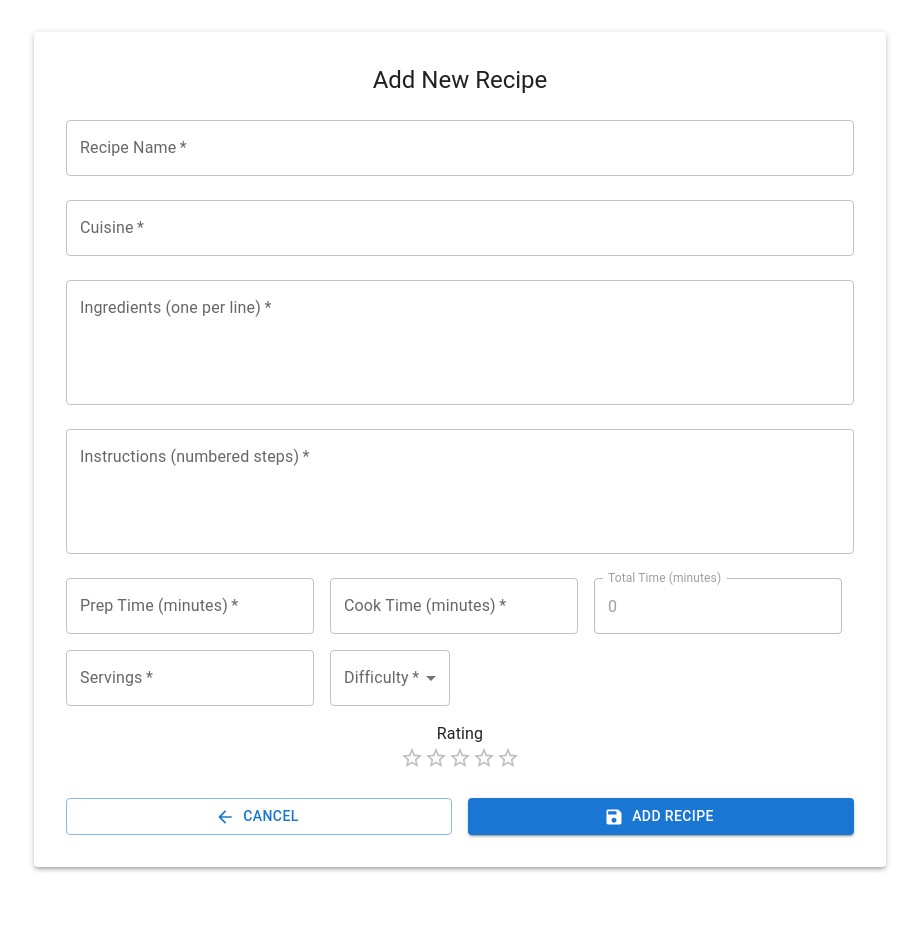
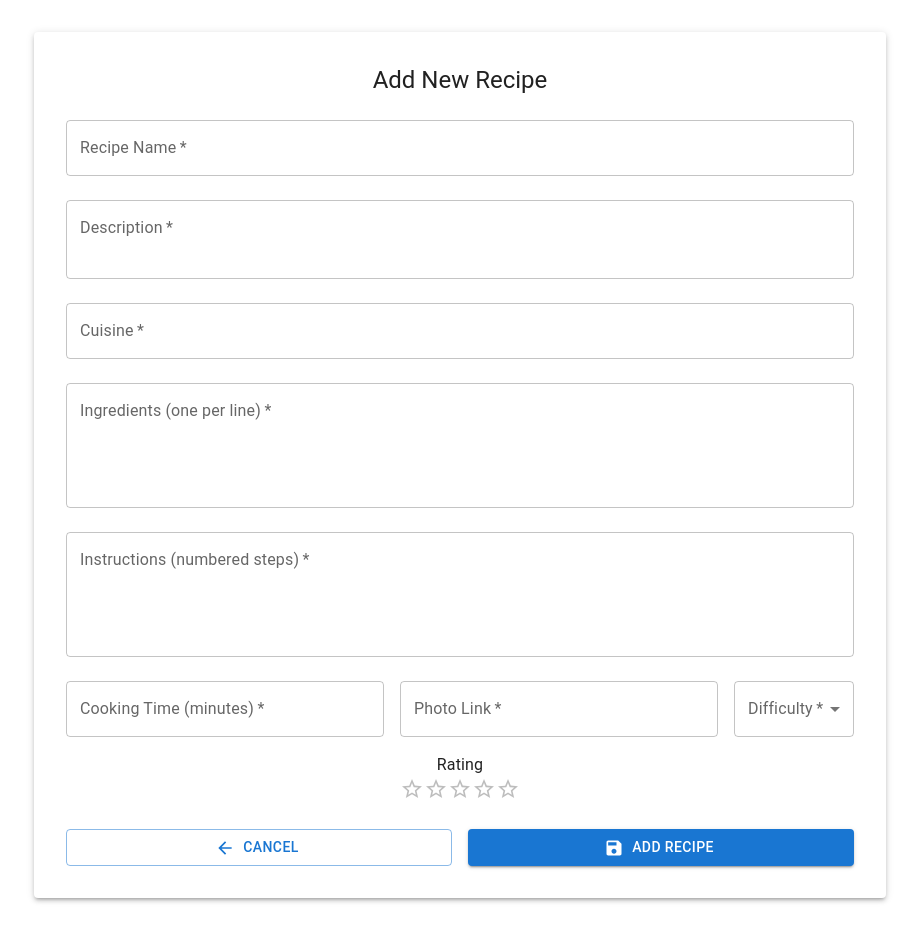
Before and after one commit to LaxmanRky/SecureAPIWithCRUDui, a React (Create React App) app in the folder client/: page /add in a window 1280 px wide. Shown: the whole page, without its empty margins (180-1099 px from the left). Before the commit the page ends 899 px from the top, so only its background shows below. Built offline with nearby package versions, Linux system fonts and the light colour scheme.

Commit message:
Updated AddEditRecipe form to match database schema

```diff
--- a/client/src/screens/AddEditRecipe.js
+++ b/client/src/screens/AddEditRecipe.js
@@ -16,7 +16,7 @@ import {
 import { ArrowBack, Save } from '@mui/icons-material';
 import axios from 'axios';
 
-const difficultyLevels = ['Easy', 'Medium', 'Hard', 'Expert'];
+const difficultyLevels = ['Easy', 'Medium', 'Hard'];
 
 const AddEditRecipe = () => {
   const { id } = useParams();
@@ -27,14 +27,13 @@ const AddEditRecipe = () => {
   const [formErrors, setFormErrors] = useState({});
   const [recipe, setRecipe] = useState({
     recipeName: '',
+    description: '',
+    ingredients: [],
+    instructions: [],
+    cookingTime: '',
+    difficulty: '',
     cuisine: '',
-    ingredients: '',
-    instructions: '',
-    prepTime: '',
-    cookTime: '',
-    totalTime: '',
-    servings: '',
-    difficulty: '',
+    photoLink: '',
     averageRating: 0,
   });
 
@@ -61,38 +60,34 @@ const AddEditRecipe = () => {
   const validateForm = () => {
     const errors = {};
     if (!recipe.recipeName) errors.recipeName = 'Recipe name is required';
+    if (!recipe.description) errors.description = 'Description is required';
+    if (!recipe.ingredients || recipe.ingredients.length === 0) errors.ingredients = 'At least one ingredient is required';
+    if (!recipe.cookingTime) errors.cookingTime = 'Cooking time is required';
+    if (!recipe.difficulty) errors.difficulty = 'Difficulty level is required';
     if (!recipe.cuisine) errors.cuisine = 'Cuisine is required';
-    if (!recipe.ingredients) errors.ingredients = 'Ingredients are required';
-    if (!recipe.instructions) errors.instructions = 'Instructions are required';
-    if (!recipe.prepTime) errors.prepTime = 'Prep time is required';
-    if (!recipe.cookTime) errors.cookTime = 'Cook time is required';
-    if (!recipe.totalTime) errors.totalTime = 'Total time is required';
-    if (!recipe.servings) errors.servings = 'Number of servings is required';
-    if (!recipe.difficulty) errors.difficulty = 'Difficulty level is required';
+    if (!recipe.photoLink) errors.photoLink = 'Photo link is required';
     setFormErrors(errors);
     return Object.keys(errors).length === 0;
   };
 
   const handleChange = (e) => {
     const { name, value } = e.target;
-    setRecipe(prev => ({
-      ...prev,
-      [name]: value
-    }));
+    if (name === 'ingredients' || name === 'instructions') {
+      // Split text by new lines and filter out empty lines
+      const items = value.split('\n').filter(item => item.trim() !== '');
+      setRecipe(prev => ({
+        ...prev,
+        [name]: items
+      }));
+    } else {
+      setRecipe(prev => ({
+        ...prev,
+        [name]: value
+      }));
+    }
   };
 
-  const calculateTotalTime = () => {
-    const prepTime = parseInt(recipe.prepTime) || 0;
-    const cookTime = parseInt(recipe.cookTime) || 0;
-    setRecipe(prev => ({
-      ...prev,
-      totalTime: `${prepTime + cookTime}`
-    }));
-  };
 
-  useEffect(() => {
-    calculateTotalTime();
-  }, [recipe.prepTime, recipe.cookTime]);
 
   const handleCancel = () => {
     if (window.confirm('Are you sure you want to cancel? Any unsaved changes will be lost.')) {
@@ -162,6 +157,19 @@ const AddEditRecipe = () => {
               margin="normal"
               required
               fullWidth
+              multiline
+              rows={2}
+              label="Description"
+              name="description"
+              value={recipe.description}
+              onChange={handleChange}
+              error={!!formErrors.description}
+              helperText={formErrors.description}
+            />
+            <TextField
+              margin="normal"
+              required
+              fullWidth
               label="Cuisine"
               name="cuisine"
               value={recipe.cuisine}
@@ -177,7 +185,7 @@ const AddEditRecipe = () => {
               rows={4}
               label="Ingredients (one per line)"
               name="ingredients"
-              value={recipe.ingredients}
+              value={recipe.ingredients.join('\n')}
               onChange={handleChange}
               error={!!formErrors.ingredients}
               helperText={formErrors.ingredients}
@@ -191,7 +199,7 @@ const AddEditRecipe = () => {
               rows={4}
               label="Instructions (numbered steps)"
               name="instructions"
-              value={recipe.instructions}
+              value={recipe.instructions.join('\n')}
               onChange={handleChange}
               error={!!formErrors.instructions}
               helperText={formErrors.instructions}
@@ -200,44 +208,26 @@ const AddEditRecipe = () => {
             <Box sx={{ display: 'flex', gap: 2, mt: 2 }}>
               <TextField
                 required
-                label="Prep Time (minutes)"
-                name="prepTime"
+                label="Cooking Time (minutes)"
+                name="cookingTime"
                 type="number"
-                value={recipe.prepTime}
+                value={recipe.cookingTime}
                 onChange={handleChange}
-                error={!!formErrors.prepTime}
-                helperText={formErrors.prepTime}
+                error={!!formErrors.cookingTime}
+                helperText={formErrors.cookingTime}
                 inputProps={{ min: 0 }}
+                fullWidth
               />
               <TextField
                 required
-                label="Cook Time (minutes)"
-                name="cookTime"
-                type="number"
-                value={recipe.cookTime}
+                fullWidth
+                label="Photo Link"
+                name="photoLink"
+                value={recipe.photoLink}
                 onChange={handleChange}
-                error={!!formErrors.cookTime}
-                helperText={formErrors.cookTime}
-                inputProps={{ min: 0 }}
-              />
-              <TextField
-                label="Total Time (minutes)"
-                name="totalTime"
-                value={recipe.totalTime}
-                disabled
-              />
-            </Box>
-            <Box sx={{ display: 'flex', gap: 2, mt: 2 }}>
-              <TextField
-                required
-                label="Servings"
-                name="servings"
-                type="number"
-                value={recipe.servings}
-                onChange={handleChange}
-                error={!!formErrors.servings}
-                helperText={formErrors.servings}
-                inputProps={{ min: 1 }}
+                error={!!formErrors.photoLink}
+                helperText={formErrors.photoLink}
+                placeholder="https://example.com/photo.jpg"
               />
               <TextField
                 required
```
